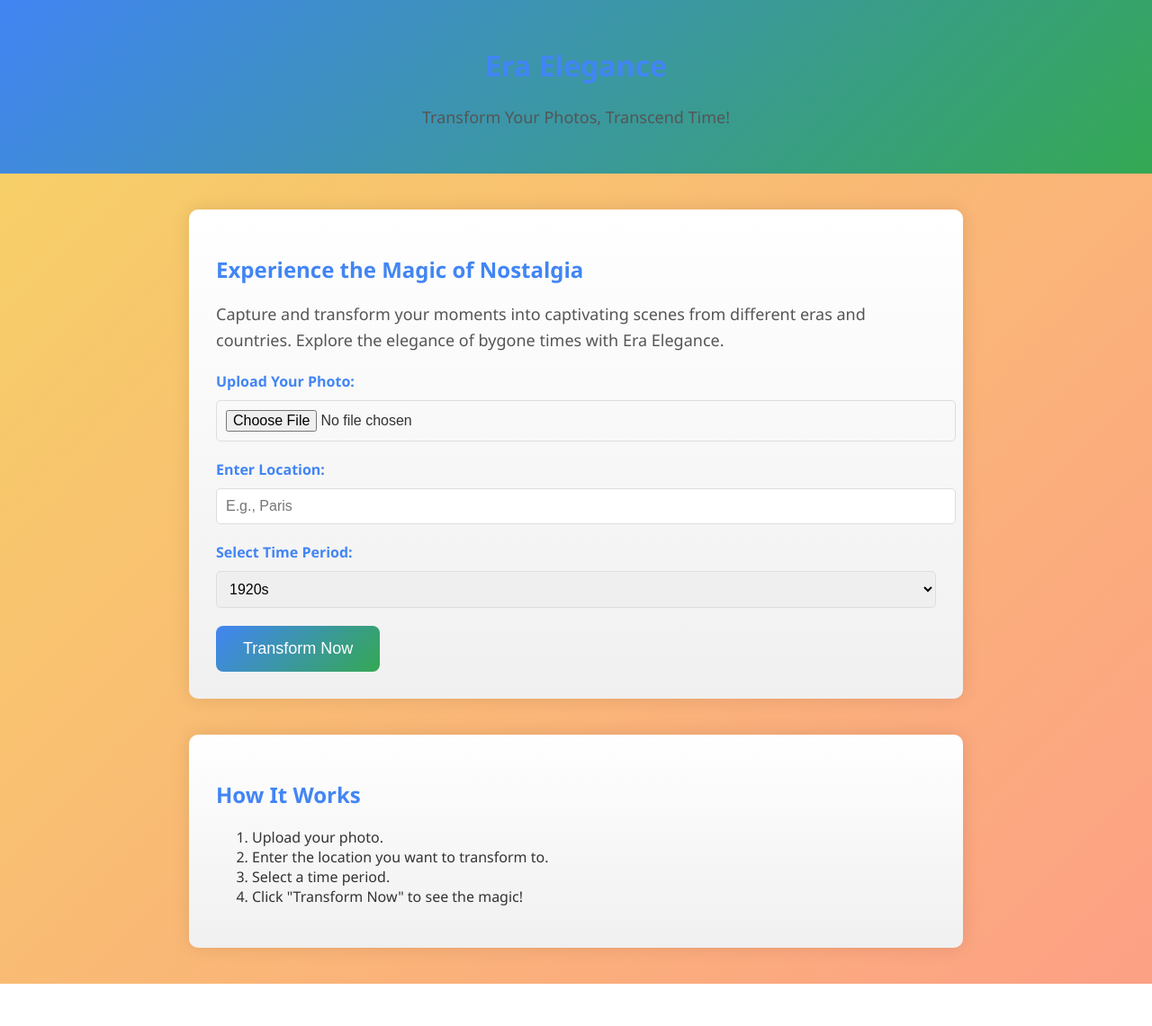
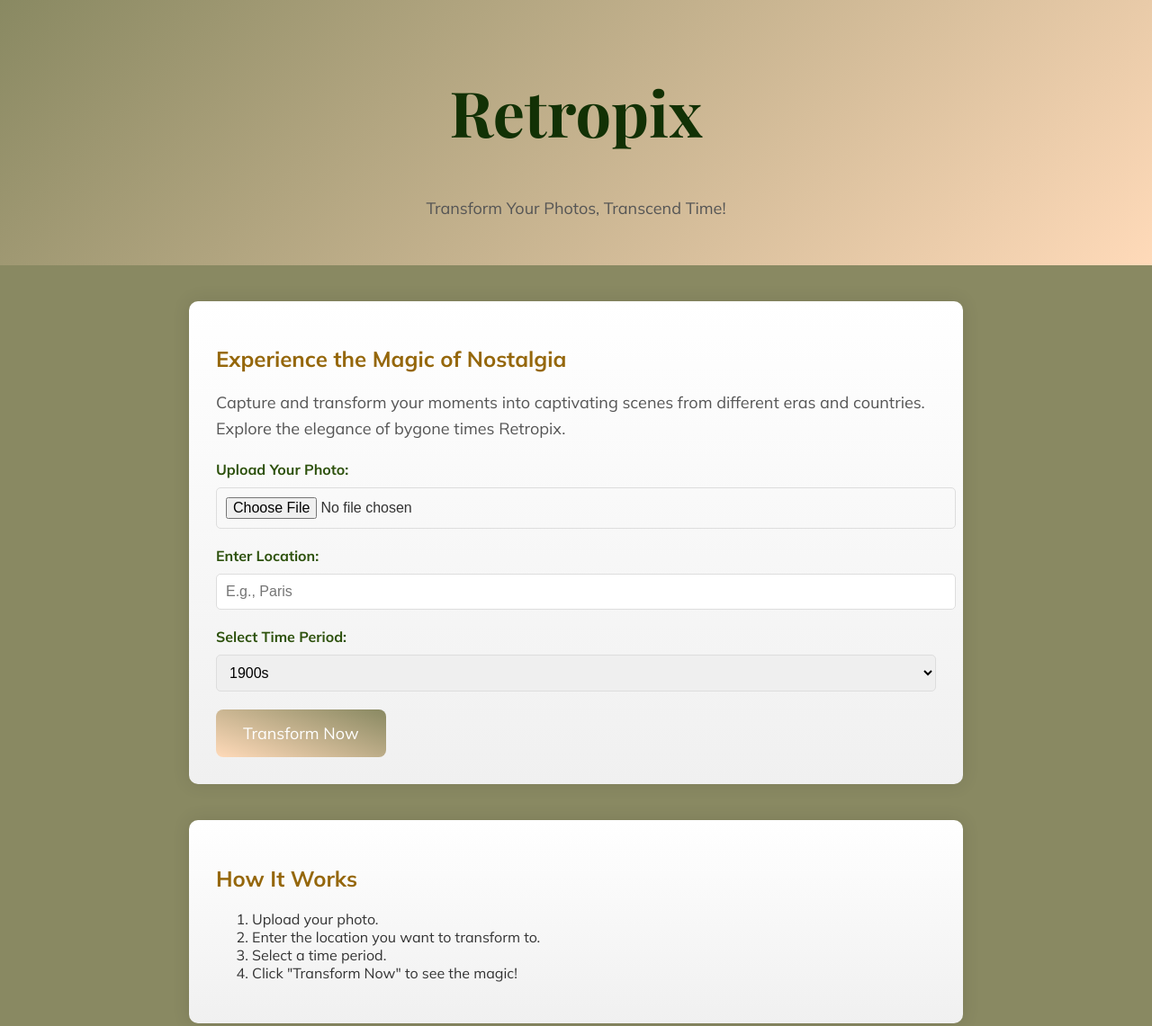
Before and after one commit to lifers/uofthacks-2024project, a website: page index.html in a window 1280 px wide. Shown: the whole page at 90% size. Before the commit the page ends 1094 px from the top, so only its background shows below. Drawn offline with nearby package versions, Linux system fonts and the light colour scheme; a web font is replaced by a local one.

Commit message:
Changes to css & center image

```diff
--- a/index.html
+++ b/index.html
@@ -6,44 +6,56 @@
     <meta name="viewport" content="width=device-width, initial-scale=1.0">
     <title>Era Elegance - Transform Through Time</title>
     <link rel="stylesheet" href="./styles.css">
+
+    <link rel="preconnect" href="https://fonts.googleapis.com">
+    <link rel="preconnect" href="https://fonts.gstatic.com" crossorigin>
+    <link href="https://fonts.googleapis.com/css2?family=Mulish:ital,wght@0,200..1000;1,200..1000&family=Playfair+Display:ital,wght@0,400..900;1,400..900&display=swap" rel="stylesheet">
+
+    <link rel="preconnect" href="https://fonts.googleapis.com">
+    <link rel="preconnect" href="https://fonts.gstatic.com" crossorigin>
+    <link href="https://fonts.googleapis.com/css2?family=Mulish:ital,wght@0,200..1000;1,200..1000&family=Playfair+Display:ital,wght@0,400..900;1,400..900&display=swap" rel="stylesheet">
+
+
 </head>
 
 <body>
 
     <header>
-        <h1>Era Elegance</h1>
+        <h1 style = "font-size: 70px">Retropix</h1>
         <p>Transform Your Photos, Transcend Time!</p>
     </header>
 
     <section>
         <h2>Experience the Magic of Nostalgia</h2>
-        <p>Capture and transform your moments into captivating scenes from different eras and countries. Explore the elegance of bygone times with Era Elegance.</p>
+        <p>Capture and transform your moments into captivating scenes from different eras and countries. Explore the elegance of bygone times Retropix.</p>
         <form id="img-form">
-            <label for="photo">Upload Your Photo:</label>
+            <label for="photo" style="font-family: Mulish;">Upload Your Photo:</label>
             <input type="file" id="photo" name="photo" accept="image/*" required>
 
-            <label for="location">Enter Location:</label>
+            <label for="location" style="font-family: Mulish;">Enter Location:</label>
             <input type="text" id="location" name="location" placeholder="E.g., Paris" required>
 
-            <label for="time">Select Time Period:</label>
+            <label for="time" style="font-family: Mulish;">Select Time Period:</label>
             <select id="time" name="time" required>
+                <option value="1920s">1900s</option>
                 <option value="1920s">1920s</option>
                 <option value="1950s">1950s</option>
                 <option value="1980s">1980s</option>
-                <!-- Add more options as needed -->
+                <option value="1980s">2000s</option>
+                <option value="1980s">2010s</option>
             </select>
 
-            <button type="submit">Transform Now</button>
+            <button type="submit" style="font-family: Mulish;">Transform Now</button>
         </form>
     </section>
 
     <section>
         <h2>How It Works</h2>
         <ol>
-            <li>Upload your photo.</li>
-            <li>Enter the location you want to transform to.</li>
-            <li>Select a time period.</li>
-            <li>Click "Transform Now" to see the magic!</li>
+            <li style="font-family: Mulish;">Upload your photo.</li>
+            <li style="font-family: Mulish;">Enter the location you want to transform to.</li>
+            <li style="font-family: Mulish;">Select a time period.</li>
+            <li style="font-family: Mulish;">Click "Transform Now" to see the magic!</li>
         </ol>
     </section>
 
@@ -112,7 +124,11 @@
                 console.log(transformedUrl);
                 const img = document.createElement('img');
                 img.src = transformedUrl;
-                document.body.appendChild(img);
+                const container = document.createElement('div');
+                container.style.textAlign = 'center';
+                document.body.appendChild(container);
+                container.appendChild(img)
+
             })
             .catch(error => {
                 // Handle errors
--- a/styles.css
+++ b/styles.css
@@ -1,13 +1,15 @@
+
+
 body {
-    font-family: 'Segoe UI', Tahoma, Geneva, Verdana, sans-serif;
     margin: 0;
     padding: 0;
-    background: linear-gradient(135deg, #f6d365, #fda085);
+    background: #898962;
     color: #333;
 }
 
 header {
-    background: linear-gradient(135deg, #4285f4, #34a853);
+    font-family: Playfair Display;
+    background: linear-gradient(135deg, #898962, #ffdab9);
     color: #fff;
     padding: 30px 20px;
     text-align: center;
@@ -22,14 +24,21 @@ section {
     border-radius: 10px;
 }
 
-h1, h2 {
-    color: #4285f4;
+h1 {
+    color: #123105;
+    font-family: Playfair Display;
+}
+
+h2 {
+    color: #95670b;
+    font-family: Mulish;
 }
 
 p {
     line-height: 1.6;
     font-size: 18px;
     color: #555;
+    font-family: Mulish;
 }
 
 form {
@@ -39,7 +48,7 @@ form {
 label {
     display: block;
     margin-bottom: 10px;
-    color: #4285f4;
+    color: #2d510c;
     font-weight: bold;
 }
 
@@ -54,7 +63,7 @@ input, select {
 
 button {
     padding: 15px 30px;
-    background: linear-gradient(135deg, #4285f4, #34a853);
+    background: linear-gradient(200deg, #898962, #ffdab9);
     color: #fff;
     border: none;
     border-radius: 8px;
@@ -64,5 +73,5 @@ button {
 }
 
 button:hover {
-    background: linear-gradient(135deg, #0f4aa4, #228b22);
+    background: linear-gradient(200deg, #565633, #ae7c51);
 }
```
